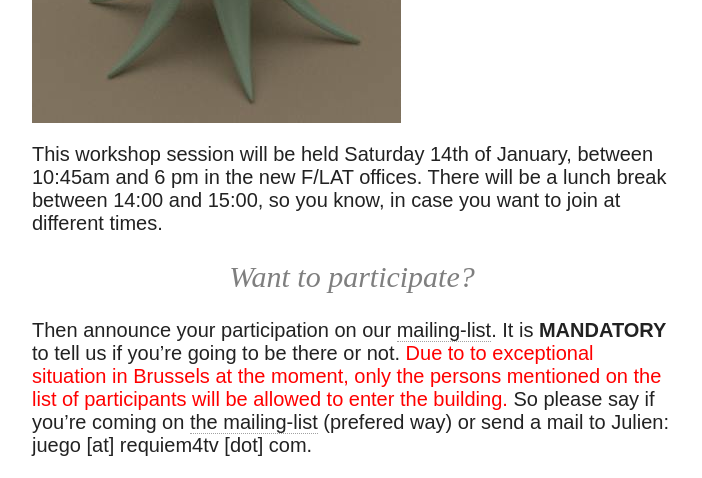
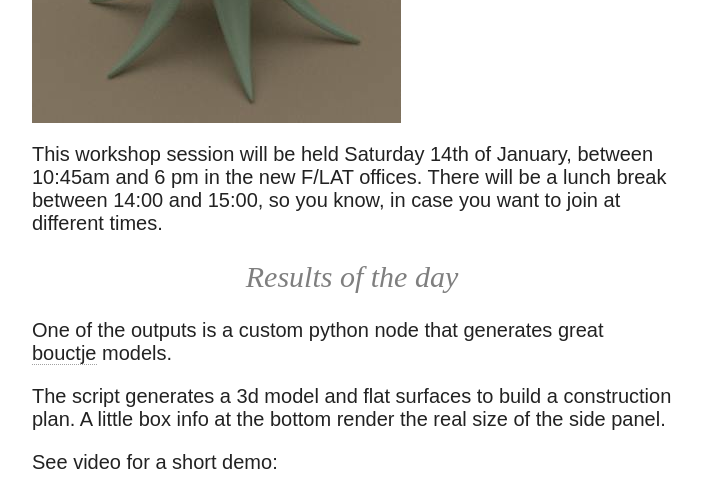
Before and after one commit to Blender-Brussels/blender-brussels.github.io, a Jekyll site: the page built from _posts/en/2017-01-14-Sverchok.md, in a window 1280 px wide and 1400 px high, scrolled down 1623 px. Shown: the top 478 px of the window, without its empty margins (288-990 px from the left). Built offline with Jekyll 4.4.1, drawn with Linux system fonts in a browser that asks for light colours; nearby versions of some CDN libraries; comment, search, counter and statistics services are not loaded; some of the changed text lies outside the part shown.

Commit message:
Update 2017-01-14-Sverchok.md

```diff
--- a/_posts/en/2017-01-14-Sverchok.md
+++ b/_posts/en/2017-01-14-Sverchok.md
@@ -28,6 +28,20 @@ Have a look at the presentation video:
 
 This workshop session will be held Saturday 14th of January, between 10:45am and 6 pm in the new F/LAT offices. There will be a lunch break between 14:00 and 15:00, so you know, in case you want to join at different times.
 
+
+## Results of the day
+
+One of the outputs is a custom python node that generates great [bouctje](http://libreobjet.org/objects/bouctje/project.html) models.
+
+The script generates a 3d model and flat surfaces to build a construction plan. A little box info at the bottom render the real size of the side panel.
+
+See video for a short demo:
+
+<iframe src="https://player.vimeo.com/video/199565865" width="640" height="360" frameborder="0" webkitallowfullscreen mozallowfullscreen allowfullscreen></iframe>
+
+[**Download blend file and/or python script**](https://github.com/Blender-Brussels/bpy-bge-library/tree/master/users/frankiezafe/bouctje)
+
+
 ## Want to participate?
 
 Then announce your participation on our [mailing-list](http://lurk.org/groups/blender-brussels/). It is **MANDATORY** to tell us if you're going to be there or not. <span style="color:red">Due to to exceptional situation in Brussels at the moment, only the persons mentioned on the list of participants will be allowed to enter the building.</span> So please say if you're coming on [the mailing-list](http://lurk.org/groups/blender-brussels/) (prefered way) or send a mail to Julien: juego [at] requiem4tv [dot] com.
```
